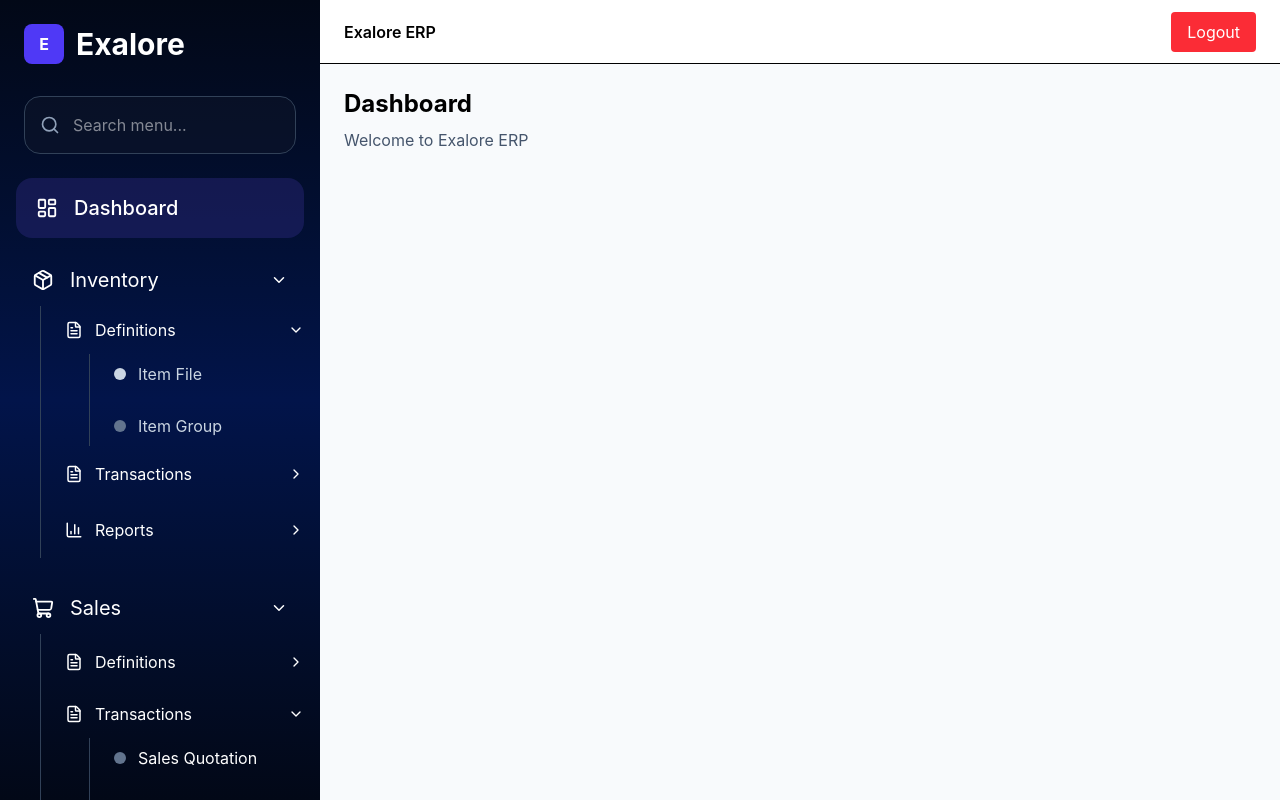
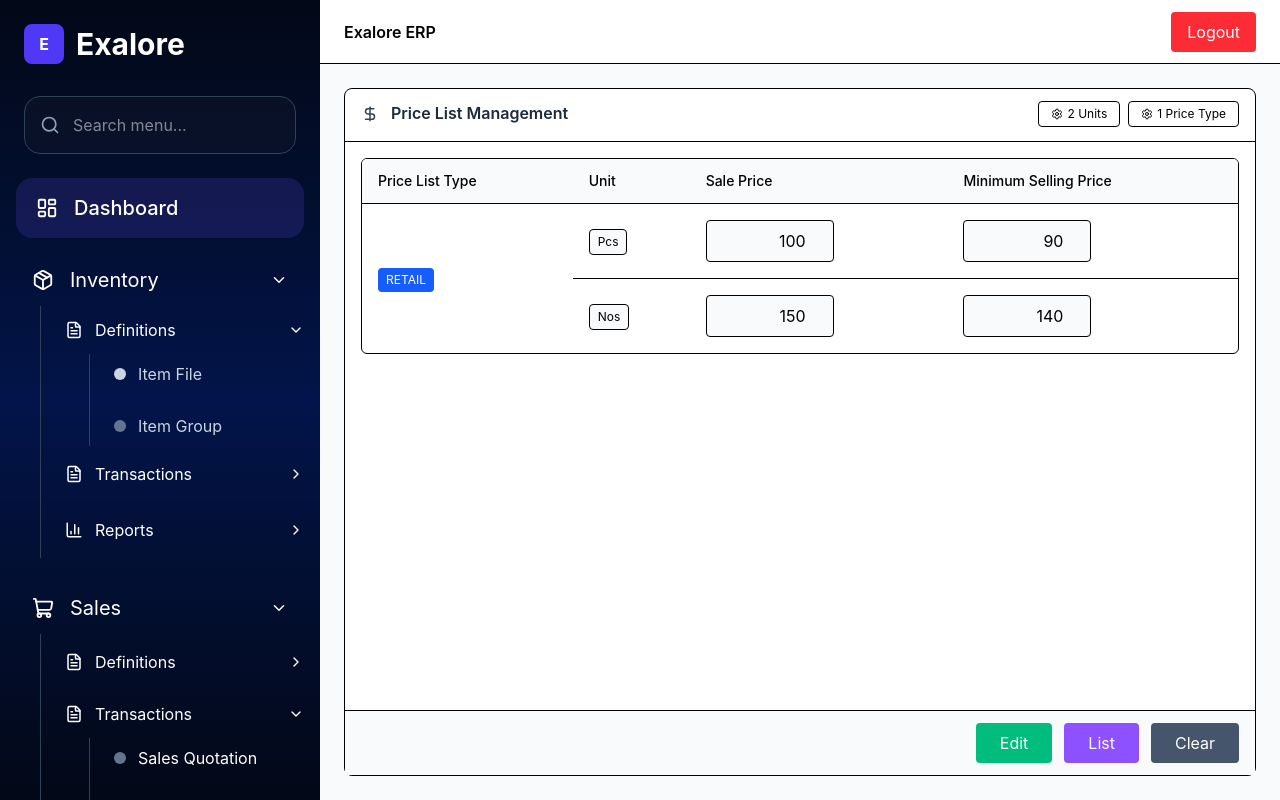
Before and after one commit to Ayananth/ERP, a React app in the folder frontend/: page /inventory/items/1/prices in a window 1280 px wide. Before the commit this address led to /. Built offline with nearby package versions, Linux system fonts and the light colour scheme; no server answers; sample sign-in values are in the browser's storage; the HTML template or start-up script is replaced by a standard one.

Commit message:
price settings page

```diff
--- /dev/null
+++ b/frontend/src/pages/Inventory/PriceListPage.jsx
@@ -0,0 +1,209 @@
+import { useEffect, useState } from "react";
+import { DollarSign, Settings } from "lucide-react";
+
+export default function PriceListPage() {
+  const [prices, setPrices] = useState([
+    {
+      id: 1,
+      unit: "Pcs",
+      sale_price: 100,
+      minimum_price: 90,
+    },
+    {
+      id: 2,
+      unit: "Nos",
+      sale_price: 150,
+      minimum_price: 140,
+    },
+  ]);
+
+  const [editing, setEditing] = useState(false);
+
+  const handlePriceChange = (id, field, value) => {
+    setPrices((prev) =>
+      prev.map((row) =>
+        row.id === id
+          ? {
+              ...row,
+              [field]: value,
+            }
+          : row
+      )
+    );
+  };
+
+  const handleSave = async () => {
+    try {
+      // API CALL HERE
+
+      /*
+      await axios.put(
+        `/api/inventory/items/${itemId}/prices/`,
+        {
+          prices
+        }
+      );
+      */
+
+      setEditing(false);
+    } catch (error) {
+      console.error(error);
+    }
+  };
+
+  return (
+    <div className="flex flex-col h-full bg-white border rounded-lg">
+      {/* Header */}
+      <div className="border-b px-4 py-3">
+        <div className="flex items-start justify-between">
+          <div className="flex gap-3">
+            <DollarSign
+              size={18}
+              className="mt-1 text-slate-700"
+            />
+
+            <div>
+              <h2 className="font-semibold text-slate-800">
+                Price List Management
+              </h2>
+
+              <div className="flex gap-2 mt-1">
+                {/* <span className="px-2 py-0.5 text-xs rounded bg-blue-600 text-white">
+                  10000594
+                </span>
+
+                <span className="text-sm text-slate-500">
+                  Bus
+                </span> */}
+              </div>
+            </div>
+          </div>
+
+          <div className="flex gap-2">
+            <button className="border rounded px-3 py-1 text-xs flex items-center gap-1">
+              <Settings size={12} />
+              2 Units
+            </button>
+
+            <button className="border rounded px-3 py-1 text-xs flex items-center gap-1">
+              <Settings size={12} />
+              1 Price Type
+            </button>
+          </div>
+        </div>
+      </div>
+
+      {/* Table */}
+      <div className="p-4 flex-1 overflow-auto">
+        <div className="border rounded-md overflow-hidden">
+          <table className="w-full">
+            <thead className="bg-slate-50 border-b">
+              <tr>
+                <th className="text-left px-4 py-3 text-sm font-medium">
+                  Price List Type
+                </th>
+
+                <th className="text-left px-4 py-3 text-sm font-medium">
+                  Unit
+                </th>
+
+                <th className="text-left px-4 py-3 text-sm font-medium">
+                  Sale Price
+                </th>
+
+                <th className="text-left px-4 py-3 text-sm font-medium">
+                  Minimum Selling Price
+                </th>
+              </tr>
+            </thead>
+
+            <tbody>
+              {prices.map((row, index) => (
+                <tr
+                  key={row.id}
+                  className="border-b last:border-0"
+                >
+                  {index === 0 && (
+                    <td
+                      rowSpan={prices.length}
+                      className="px-4 py-4 align-middle"
+                    >
+                      <span className="inline-block px-2 py-1 text-xs rounded bg-blue-600 text-white">
+                        RETAIL
+                      </span>
+                    </td>
+                  )}
+
+                  <td className="px-4 py-4">
+                    <span className="inline-block px-2 py-1 text-xs border rounded bg-slate-50">
+                      {row.unit}
+                    </span>
+                  </td>
+
+                  <td className="px-4 py-4">
+                    <input
+                      type="number"
+                      disabled={!editing}
+                      value={row.sale_price}
+                      onChange={(e) =>
+                        handlePriceChange(
+                          row.id,
+                          "sale_price",
+                          e.target.value
+                        )
+                      }
+                      className="w-32 border rounded px-3 py-2 text-right disabled:bg-slate-50"
+                    />
+                  </td>
+
+                  <td className="px-4 py-4">
+                    <input
+                      type="number"
+                      disabled={!editing}
+                      value={row.minimum_price}
+                      onChange={(e) =>
+                        handlePriceChange(
+                          row.id,
+                          "minimum_price",
+                          e.target.value
+                        )
+                      }
+                      className="w-32 border rounded px-3 py-2 text-right disabled:bg-slate-50"
+                    />
+                  </td>
+                </tr>
+              ))}
+            </tbody>
+          </table>
+        </div>
+      </div>
+
+      {/* Footer Buttons */}
+      <div className="border-t bg-slate-50 px-4 py-3 flex justify-end gap-3">
+        {!editing ? (
+          <button
+            onClick={() => setEditing(true)}
+            className="px-6 py-2 rounded bg-emerald-500 text-white"
+          >
+            Edit
+          </button>
+        ) : (
+          <button
+            onClick={handleSave}
+            className="px-6 py-2 rounded bg-emerald-500 text-white"
+          >
+            Save
+          </button>
+        )}
+
+        <button className="px-6 py-2 rounded bg-violet-500 text-white">
+          List
+        </button>
+
+        <button className="px-6 py-2 rounded bg-slate-600 text-white">
+          Clear
+        </button>
+      </div>
+    </div>
+  );
+}
--- a/frontend/src/routes/AppRoutes.jsx
+++ b/frontend/src/routes/AppRoutes.jsx
@@ -5,6 +5,7 @@
 import DashboardPage from "../pages/Dashboard/DashboardPage";
 import ItemGeneralPage from "../pages/Inventory/ItemGeneralPage";
 import ItemUnitsPage from "../pages/Inventory/ItemUnitsPage";
+import PriceListPage from "../pages/Inventory/PriceListPage";
 
 import MainLayout from "../layouts/MainLayout";
 import ProtectedRoute from "./ProtectedRoute";
@@ -42,7 +43,21 @@
           path="inventory/items/:itemId/units"
           element={<ItemUnitsPage />}
         />
+
+        <Route
+          path="inventory/items/:itemId/prices"
+          element={<PriceListPage />}
+        />
+
+
+
+
+
       </Route>
+
+
+
+
 
       <Route
         path="*"
```
